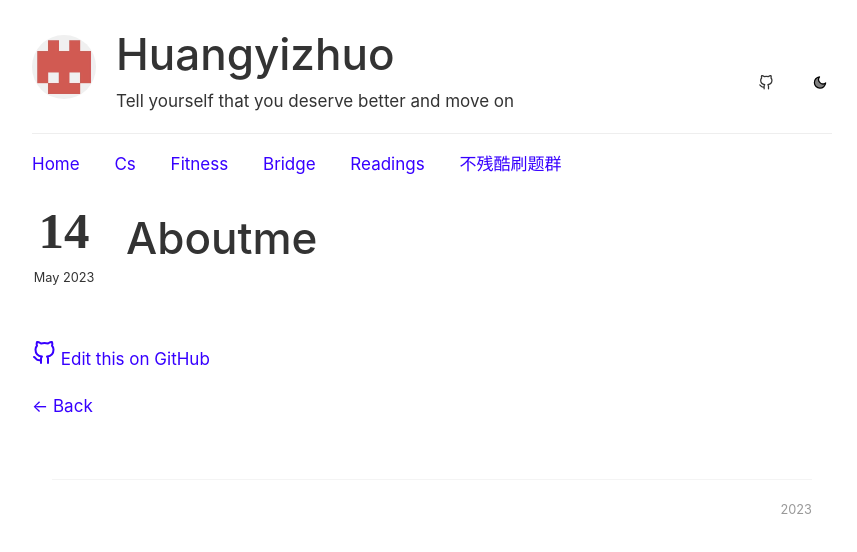
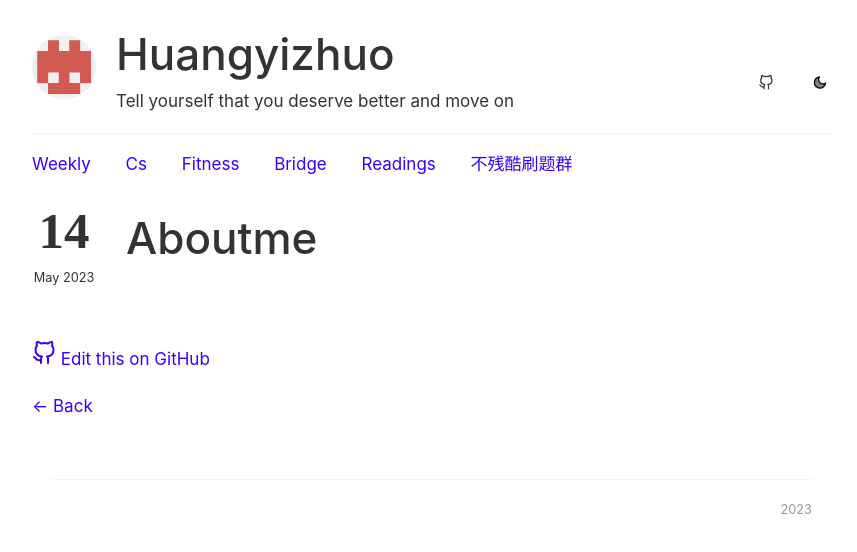
Before and after one commit to XiaoZhuoOps/XiaoZhuoOps.github.io, a plain HTML site: page aboutme/index.html in a window 1280 px wide. Shown: the whole page, without its empty margins (208-1065 px from the left). Drawn offline with Linux system fonts and the light colour scheme.

Commit message:
20231223

```diff
--- a/aboutme/index.html
+++ b/aboutme/index.html
@@ -46,7 +46,7 @@
 		<ul class="flat">
 
 			<li>
-				<a href="/">Home</a>
+				<a href="/weekly">Weekly</a>
 			</li>
 
 			<li>
```
Also changed, not shown: cs/index.html (+1 -1 lines), cs/leetcode_skill/index.html (+1 -1 lines), index.html (+1 -1 lines), leetcode_group/index.html (+1 -1 lines), readings/dopamine/index.html (+1 -1 lines), readings/index.html (+1 -1 lines), readings/the-road-less-traveled/index.html (+1 -1 lines), readings/thinking-fast-and-slow/index.html (+1 -1 lines), tags/index.html (+1 -1 lines).
